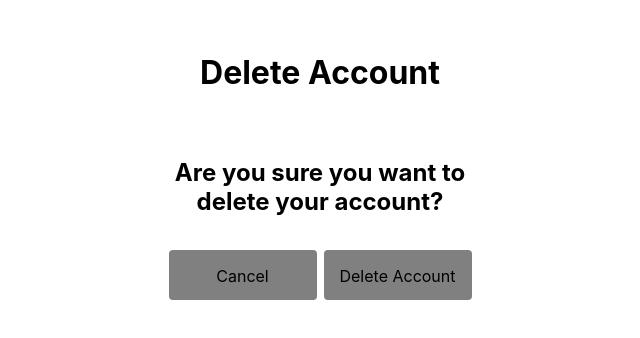
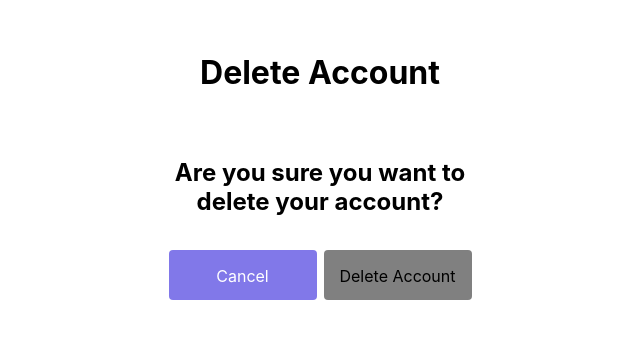
Before and after one commit to Glow-Carrots-App/glow-web, a Next.js app: page /settings/delete-account in a window 1280 px wide. Shown: the part 222-560 px from the top of the page, without its empty margins (320-960 px from the left). Built offline with nearby package versions, Linux system fonts and the light colour scheme; no server answers.

Commit message:
SmallLinkedButton css update

```diff
--- a/components/SmallLinkedButton/styles.module.css
+++ b/components/SmallLinkedButton/styles.module.css
@@ -8,4 +8,6 @@
   width: 148px;
   border-radius: 4px;
   border: none;
+  color: white;
+  background-color: #8178e9;
 }
```
